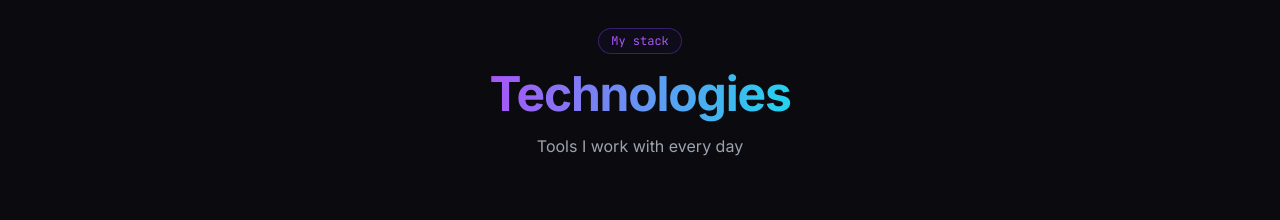
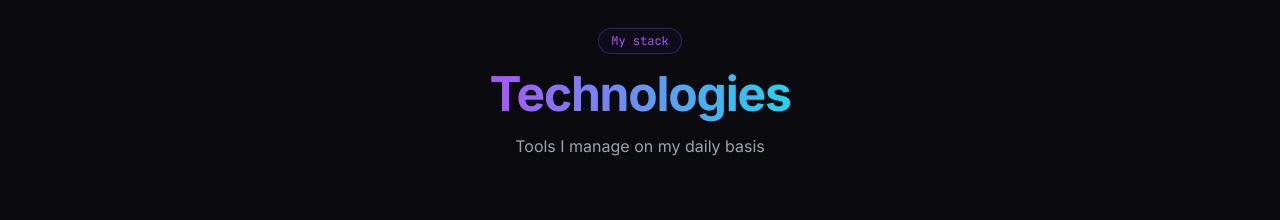
Before and after one commit to Alejandro-Montepeque/portafolio, a React (Vite) app: page / in a window 1280 px wide. Shown: the part 1600-1820 px from the top of the page. Built offline with nearby package versions, Linux system fonts and the light colour scheme.

Commit message:
fix: spelling correction

```diff
--- a/src/i18n/translations.ts
+++ b/src/i18n/translations.ts
@@ -196,7 +196,7 @@ export const translations = {
     skills: {
       title: 'Technologies',
       kicker: 'My stack',
-      subtitle: 'Tools I work with every day',
+      subtitle: 'Tools I manage on my daily basis',
       categories: {
         frontend: 'Frontend',
         backend: 'Backend',
```
